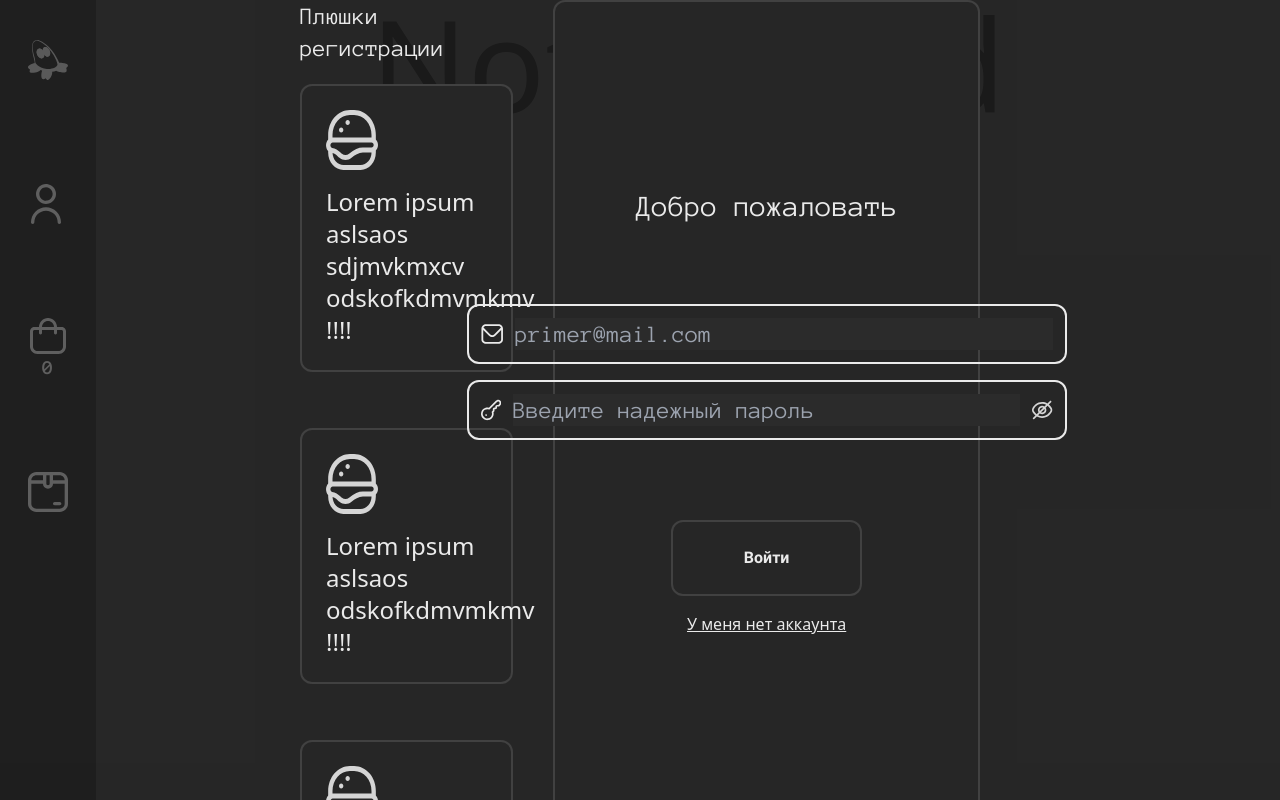
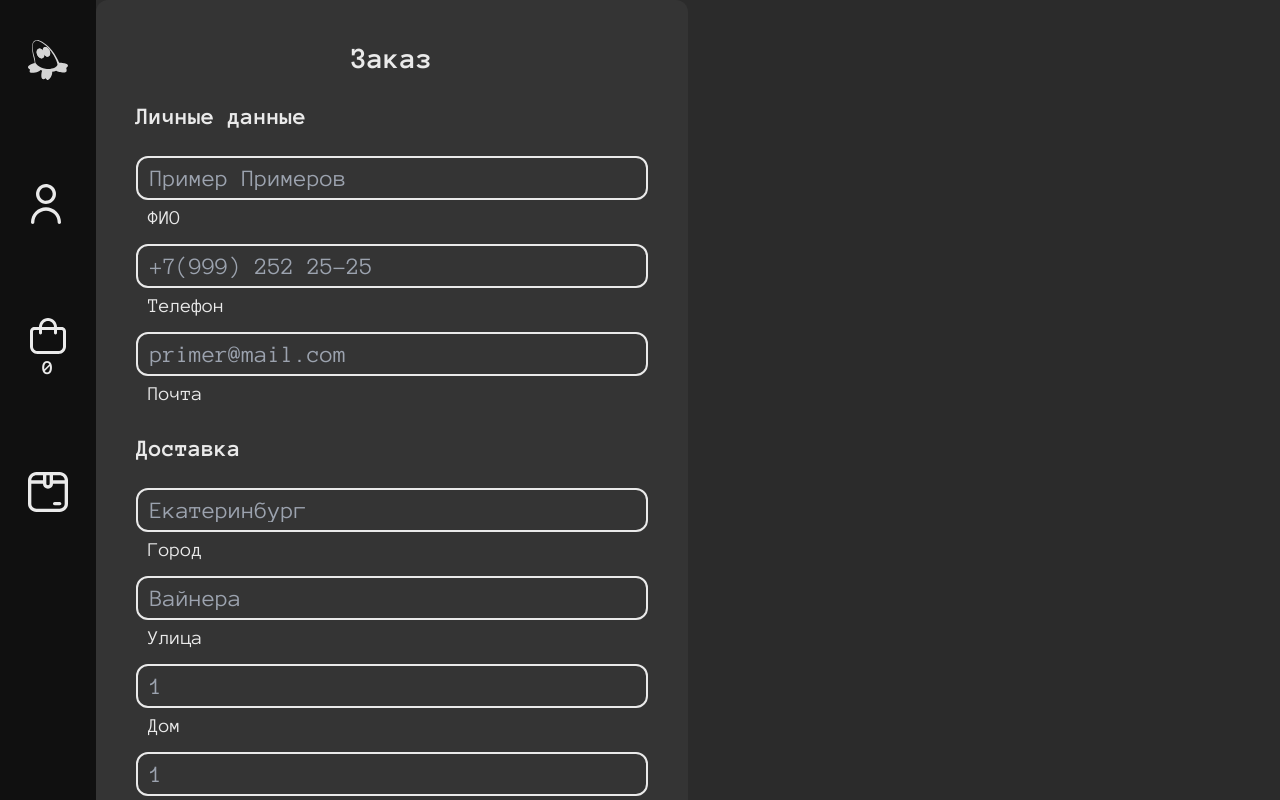
Before and after one commit to lench228/Minimal-Dewu, a React (Create React App) app in the folder frontend/: page /order in a window 1280 px wide. Shown: the top 800 px of the page. Built offline with nearby package versions, Linux system fonts and the light colour scheme.

Commit message:
markup: РазмфÐadd order form styles, base logic

```diff
--- a/frontend/src/App.tsx
+++ b/frontend/src/App.tsx
@@ -6,6 +6,7 @@ import { AuthPopup } from "./components/popups/auth/auth-popup";
 import React from "react";
 import { Profile } from "./components/profile/profile";
 import { Popup } from "./components/popups/popup";
+import Order from "./components/order/order";
 
 const App: React.FC = () => {
   const [isPopupOpen, setIsPopupOpen] = React.useState(false);
@@ -18,6 +19,7 @@ const App: React.FC = () => {
           <Route index element={<HomePage />} />
           <Route path="/cart" element={<Cart />} />
           <Route path="/profile" element={<Profile />} />
+          <Route path="/order" element={<Order />} />
           <Route
             path="*"
             element={
--- a/frontend/src/components/cart/cart.tsx
+++ b/frontend/src/components/cart/cart.tsx
@@ -4,18 +4,32 @@ import Home from "../home/home";
 import { selectGoods } from "./cart-slice";
 import CartItem from "./cart-item";
 import CartTotal from "./cart-total";
-import React from "react";
+import React, { useState } from "react";
 import { Button } from "../ui/button";
+import OrderForm from "../order/order-form";
+import { Link } from "react-router-dom";
 
 const Cart = () => {
+  const [isReadyToOrder, setIsReadyToOrder] = useState(false);
   const dispatch = useDispatch();
   const goods = useSelector(selectGoods);
+
+  const onOrderSubmit = (e: React.FormEvent<HTMLFormElement>) => {
+    e.preventDefault();
+    console.log(e.target);
+  };
+
   return (
     <section className="w-full flex gap-10 items-center justify-center h-full">
-      <Home inputWidth={"600px"}></Home>
-      <section
+      {!isReadyToOrder ? (
+        <Home inputWidth={"600px"}></Home>
+      ) : (
+        <OrderForm></OrderForm>
+      )}
+      <form
+        onSubmit={(e) => onOrderSubmit(e)}
         className={
-          "border-black-light-2 border-2 rounded-xl w-2/5 text-white-darker-1 px-10 py-2 justify-center"
+          "border-black-light-2 border-2 rounded-xl w-2/5 text-white-darker-1 px-10 py-2 justify-center bg-black-light"
         }
       >
         <h2 className={"text-4xl font-anonymous font-bold text-center"}>
@@ -30,9 +44,28 @@ const Cart = () => {
             </ul>
             <footer className={"flex flex-col items-center gap-4"}>
               <CartTotal></CartTotal>
-              <Button onClick={() => {}}>
-                <p>Оформить</p>
-              </Button>
+              {!isReadyToOrder ? (
+                <Button
+                  onClick={(e) => {
+                    e.preventDefault();
+                    setIsReadyToOrder(true);
+                  }}
+                >
+                  <p>Оформить</p>
+                </Button>
+              ) : (
+                <>
+                  <Button>
+                    <p>Заказать</p>
+                  </Button>
+                  <a
+                    className={"font-anonymous underline font-normal italic"}
+                    onClick={() => setIsReadyToOrder(false)}
+                  >
+                    добавить товары
+                  </a>
+                </>
+              )}
             </footer>
           </main>
         ) : (
@@ -40,7 +73,7 @@ const Cart = () => {
             Пусто
           </main>
         )}
-      </section>
+      </form>
       )
     </section>
   );
--- a/frontend/src/components/home/home.tsx
+++ b/frontend/src/components/home/home.tsx
@@ -63,6 +63,7 @@ const HomePage: React.FC<iHomePage> = ({ inputWidth = "760px" }) => {
         endIcon={!error && url ? <AddGood /> : null}
         error={error}
         handleLinkAdd={() => findGood(url)}
+        name="linkAdd"
       />
     </form>
   );
--- a/frontend/src/components/layout/layout.tsx
+++ b/frontend/src/components/layout/layout.tsx
@@ -22,7 +22,7 @@ const Layout: React.FC<{
   const location = useLocation();
   //@todo Сделать нормальный приватный роут
   // Закрытые маршруты
-  const closedRoutes = ["/profile", "/order"];
+  const closedRoutes = ["/profile", "/order.tsx"];
   useEffect(() => {
     const isProtectedRoute = closedRoutes.includes(location.pathname);
 
--- /dev/null
+++ b/frontend/src/components/order/order-form.tsx
@@ -0,0 +1,61 @@
+import React from "react";
+import Input from "../ui/input/input";
+
+interface iOrderForm {}
+
+const OrderForm: React.FC<iOrderForm> = () => {
+  return (
+    <form
+      className={
+        "font-anonymous text-white-darker-1 bg-black-light-2 bg-opacity-40 border-1 border-black-light-2 w-1/2 p-10 rounded-xl flex flex-col gap-6"
+      }
+    >
+      <h2 className={"text-3xl  font-bold text-center "}>Заказ</h2>
+      <fieldset className={"flex flex-col gap-3"}>
+        <h3 className={"text-2xl font-bold mb-3"}>Личные данные</h3>
+        <Input
+          error={""}
+          name={""}
+          label={"ФИО"}
+          placeholder={"Пример Примеров"}
+        ></Input>
+        <Input
+          error={""}
+          name={""}
+          label={"Телефон"}
+          placeholder={"+7(999) 252 25-25"}
+        ></Input>
+        <Input
+          error={""}
+          name={""}
+          label={"Почта"}
+          placeholder={"primer@mail.com"}
+        ></Input>
+      </fieldset>
+      <fieldset className={"flex flex-col gap-3"}>
+        <h3 className={"text-2xl font-bold mb-3"}>Доставка</h3>
+        <Input
+          error={""}
+          name={""}
+          label={"Город"}
+          placeholder={"Екатеринбург"}
+        ></Input>
+        <Input
+          error={""}
+          name={""}
+          label={"Улица"}
+          placeholder={"Вайнера"}
+        ></Input>
+        <Input error={""} name={""} label={"Дом"} placeholder={"1"}></Input>
+        <Input
+          error={""}
+          name={""}
+          label={"Квартира"}
+          placeholder={"1"}
+        ></Input>
+      </fieldset>
+    </form>
+  );
+};
+
+export default OrderForm;
--- /dev/null
+++ b/frontend/src/components/order/order.tsx
@@ -0,0 +1,14 @@
+import React from "react";
+import OrderForm from "./order-form";
+import Cart from "../cart/cart";
+
+const Order = () => {
+  return (
+    <div>
+      <OrderForm></OrderForm>
+      <Cart></Cart>
+    </div>
+  );
+};
+
+export default Order;
--- a/frontend/src/components/popups/auth/auth-form.tsx
+++ b/frontend/src/components/popups/auth/auth-form.tsx
@@ -40,6 +40,7 @@ export const AuthForm = (props: any) => {
           value={email}
           error={""}
           onChange={(e) => setEmail(e.target.value)}
+          name={"Email"}
         />
         <Input
           startIcon={<Pas />}
@@ -48,6 +49,7 @@ export const AuthForm = (props: any) => {
           width={600}
           type={isHidePas ? "password" : "text"}
           placeholder={"Введите надежный пароль"}
+          name={"Email"}
         />
       </div>
       <div className={"flex flex-col gap-4 w-5/6 items-center"}>
--- a/frontend/src/components/ui/button.tsx
+++ b/frontend/src/components/ui/button.tsx
@@ -7,7 +7,8 @@ interface Props extends React.ButtonHTMLAttributes<HTMLButtonElement> {
 export const Button = (props: Props) => {
   return (
     <button
-      className={`w-2/3 hover:bg-black-light-2 text-white-darker-1 rounded-xl flex font-bold p-6 border-2 border-black-light-2  font-roboto  justify-center items-center`}
+      onClick={props.onClick}
+      className={`w-2/3 text-xl hover:bg-black-light-2 text-white-darker-1 rounded-xl flex font-bold p-6 border-2 border-black-light-2  font-roboto  justify-center items-center`}
     >
       {props.children}
     </button>
--- a/frontend/src/components/ui/input/input.tsx
+++ b/frontend/src/components/ui/input/input.tsx
@@ -6,6 +6,8 @@ interface iInput extends React.InputHTMLAttributes<HTMLInputElement> {
   endIcon?: React.ReactNode;
   handleLinkAdd?: (link: string) => void;
   error: string;
+  label?: string;
+  name: string;
 }
 
 const Input: React.FC<iInput> = ({
@@ -17,25 +19,29 @@ const Input: React.FC<iInput> = ({
   error,
   type,
   onChange,
+  name,
+  label,
 }) => {
   return (
-    <section className="flex gap-4 flex-col">
+    <section className="flex gap-1 flex-col font-anonymous">
       <div
-        style={{ width: width }}
+        style={{ width: width, height: "44px" }}
         className={` flex items-center gap-3 p-3 rounded-xl border-2 border-solid  border-white-darker-1 w-${width}`}
       >
         {startIcon && startIcon}
         <input
-          className={`bg-[#2b2b2b]   font-anonymous text-2xl outline-none text-white-darker-1 w-full `}
+          className={`bg-[transparent]    text-2xl outline-none text-white-darker-1 w-full `}
           type={type ? type : "text"}
           style={{ width: width }}
           placeholder={placeholder}
           value={value}
           onChange={onChange}
+          name={name}
         />
         {endIcon && endIcon}
       </div>
-      {error && <ErrorMessage text={error} />}
+      {error ? <ErrorMessage text={error} /> : null}
+      {!error && label ? <p className={"pl-3 text-xl"}>{label} </p> : null}
     </section>
   );
 };
```
